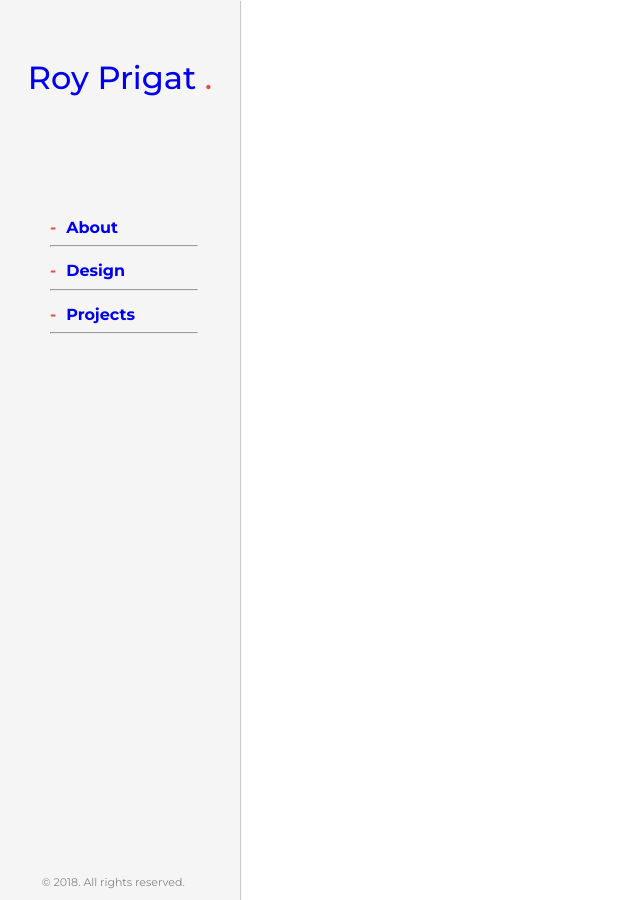
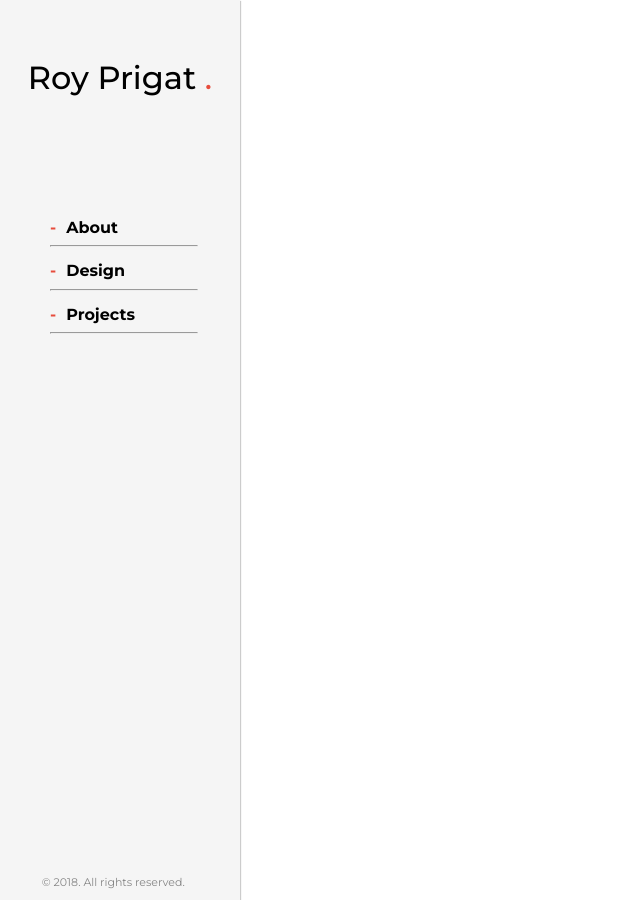
Before and after one commit to royprigat/royprigat.github.io, a Jekyll site: the page built from index.html, in a window 1280 px wide. Shown: the whole page, without its empty margins (0-640 px from the left). Built offline with Jekyll 4.4.1, drawn with Linux system fonts in a browser that asks for light colours.

Commit message:
text color

```diff
--- a/css/main.css
+++ b/css/main.css
@@ -28,6 +28,7 @@ img {
 
 a {
     text-decoration: none;
+    color: #000000;
 }
 
 a:visited,
@@ -35,7 +36,7 @@ a:focus,
 a:hover,
 a:active {
     text-decoration: none;
-    color: inherit;
+    color: #000000;
 }
 
 hr {
```
